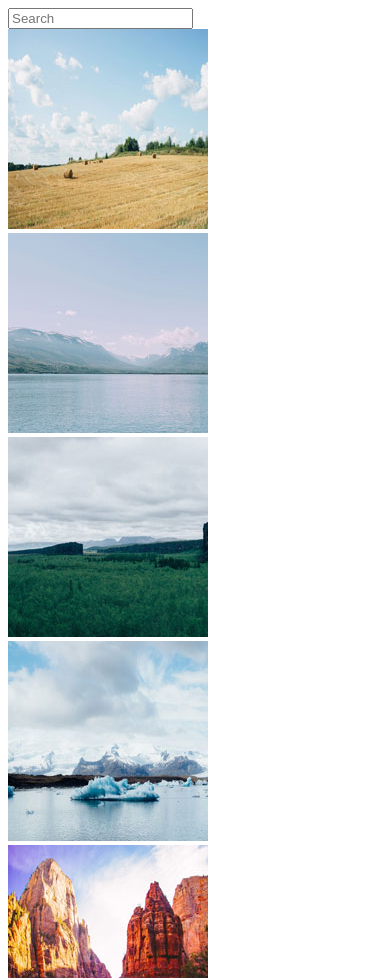
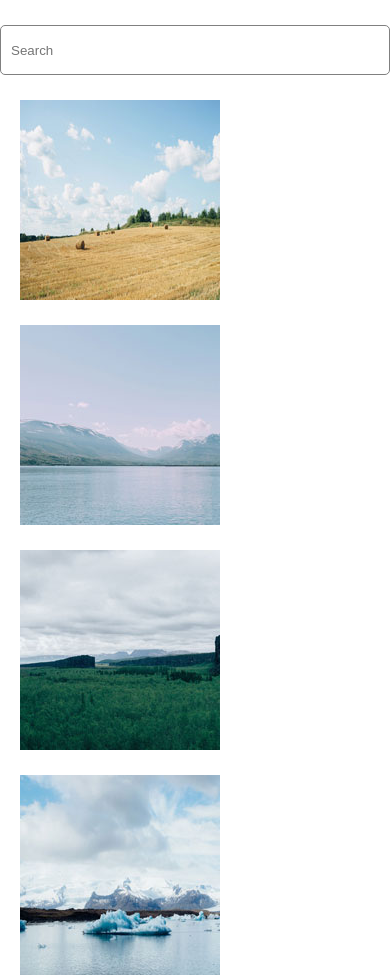
Before and after one commit to jcramer96/Project-5-Photo-Gallery, a plain HTML site: page index.html in a window 390 px wide. Shown: the top 978 px of the page. Drawn offline with Linux system fonts and the light colour scheme.

Commit message:
Set responsive grid layout

```diff
--- a/css/styles.css
+++ b/css/styles.css
@@ -0,0 +1,36 @@
+* {
+    padding: 0;
+    margin: 0;
+    box-sizing: border-box;
+}
+
+.input-container {
+    height: 100px;
+    width: 100%;
+    display: flex;
+}
+
+input {
+    height: 50px;
+    width: 600px;
+    border: 1px solid gray;
+    border-radius: 5px;
+    padding-left: 10px;
+    margin: auto;
+}
+
+.gallery-container {
+    max-width: 1000px;
+    display: grid;
+    margin: auto;
+    padding: 0 20px 50px;
+    grid-template-columns: repeat(auto-fill, minmax(200px, 1fr));
+    grid-template-rows: 100px 200x;
+    grid-gap: 25px;
+}
+
+img {
+    display: flex;
+    align-items: center;
+    justify-content: center;
+}
--- a/index.html
+++ b/index.html
@@ -8,19 +8,47 @@
     <link rel="stylesheet" href="css/baguetteBox.min.css">
   </head>
   <body>
+    <div class="input-container">
       <input type="text" id="search" name="search" placeholder="Search">
+    </div>
+    <div class="gallery-container">
+      <a href="photos/01.jpg" data-caption="I love hay bales. Took this snap on a drive through the countryside past some straw fields.">
         <img src="photos/thumbnails/01.jpg" alt="an open field with hay bales"></img>
+      </a>
+      <a href="photos/02.jpg" data-caption="">
         <img src="photos/thumbnails/02.jpg" alt="a lake with mountains in the background"></img>
+      </a>
+      <a href="photos/03.jpg" data-caption="">
         <img src="photos/thumbnails/03.jpg" alt="a view above the forest with mountains in the background"></img>
+      </a>
+      <a href="photos/04.jpg" data-caption="">
         <img src="photos/thumbnails/04.jpg" alt="an ice cap floating in the water with mountains in the background"></img>
+      </a>
+      <a href="photos/05.jpg" data-caption="">
         <img src="photos/thumbnails/05.jpg" alt="a view of some canyons"></img>
+      </a>
+      <a href="photos/06.jpg" data-caption="">
         <img src="photos/thumbnails/06.jpg" alt="a fence in the middle of some overgrowth"></img>
+      </a>
+      <a href="photos/07.jpg" data-caption="">
         <img src="photos/thumbnails/07.jpg" alt="a view through the forest looking towards rolling hills"></img>
+      </a>
+      <a href="photos/08.jpg" data-caption="">
         <img src="photos/thumbnails/08.jpg" alt="a view of a sandy hill"></img>
+      </a>
+      <a href="photos/09.jpg" data-caption="">
         <img src="photos/thumbnails/09.jpg" alt="looking through a tunnel of trees along a road"></img>
+      </a>
+      <a href="photos/10.jpg" data-caption="">
         <img src="photos/thumbnails/10.jpg" alt="a wide view of the beach against cliffs and hills"></img>
+      </a>
+      <a href="photos/11.jpg" data-caption="">
         <img src="photos/thumbnails/11.jpg" alt="looking through a tunnel to a high view of a forest"></img>
+      </a>
+      <a href="photos/12.jpg" data-caption="">
         <img src="photos/thumbnails/12.jpg" alt="a lavendar field with mountains in the background"></img>
+      </a>
+      </div>
 	  <script src="js/app.js"></script>
     <script src="js/baguetteBox.min.js"></script>
   </body>
```
Also changed, not shown: 1 other file. Lines whose indentation alone changed are shown as unchanged.
